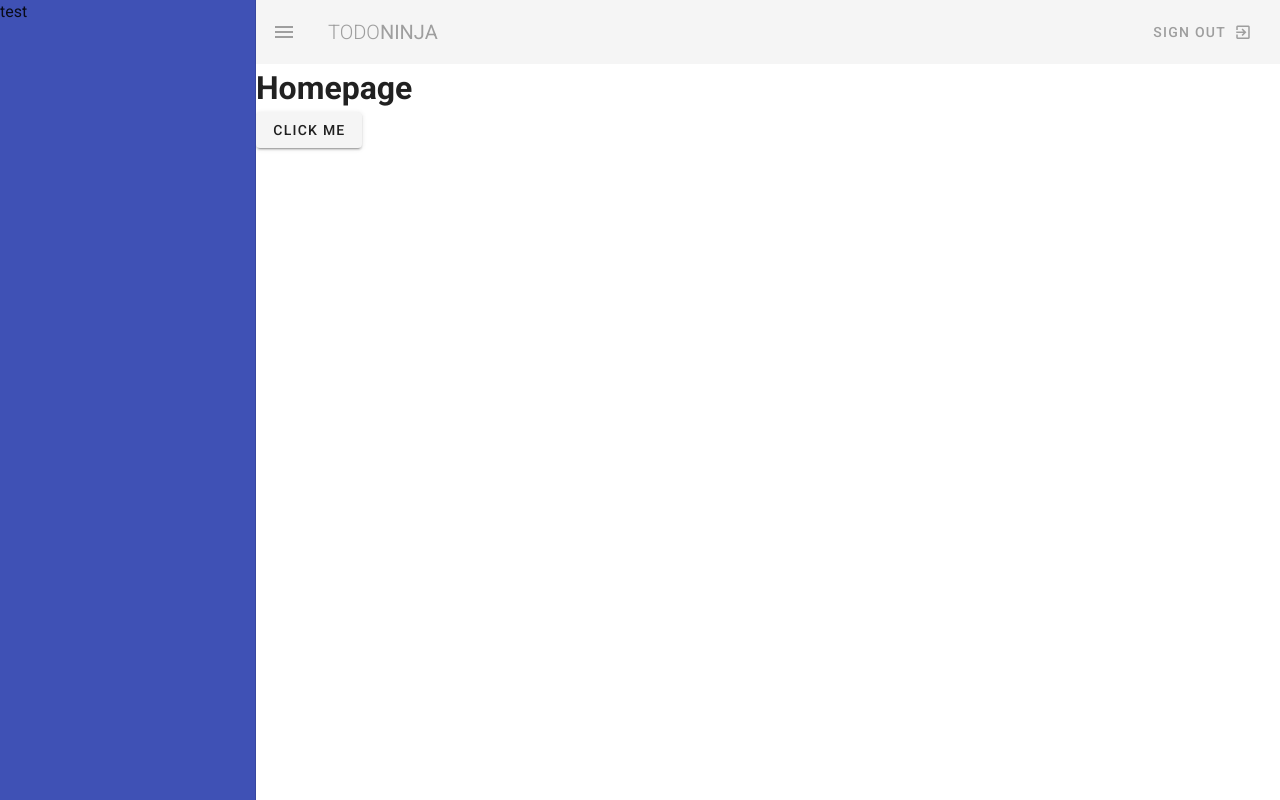
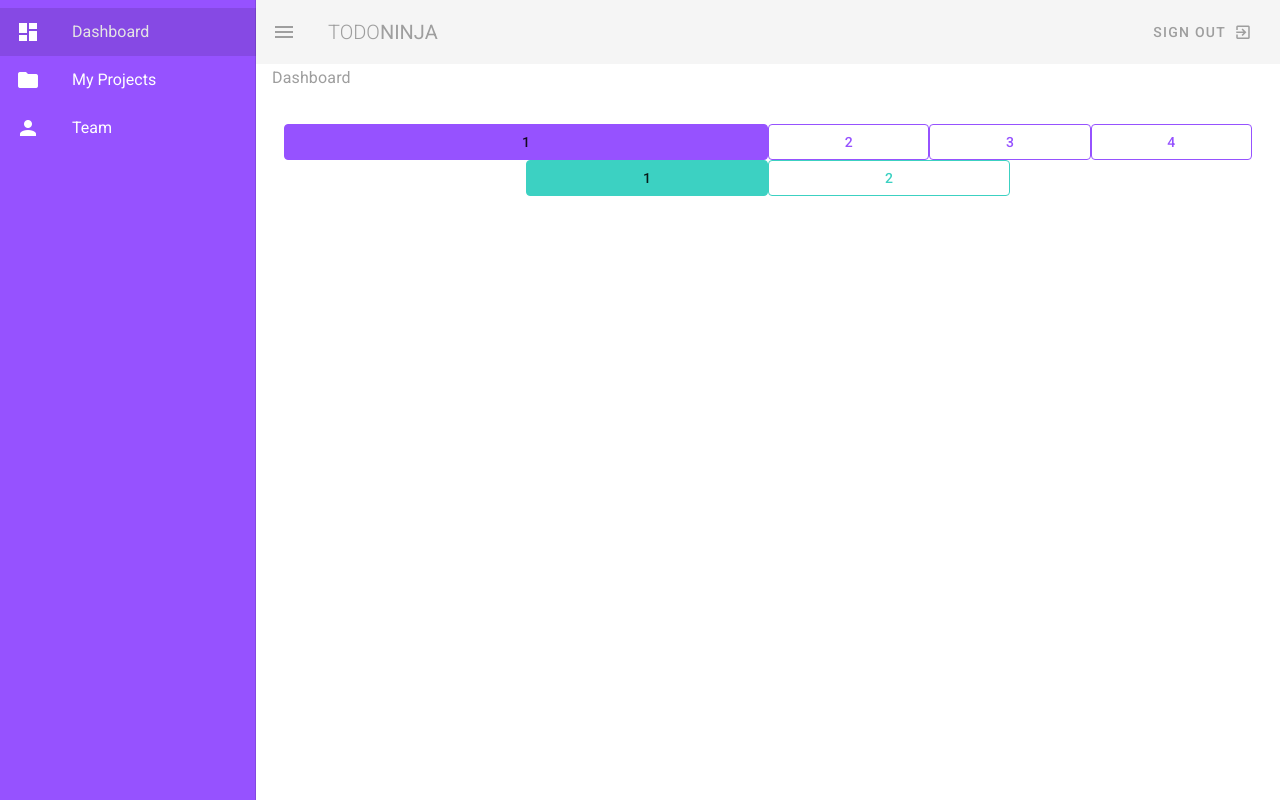
Before and after one commit to Laputa1729/vuetify-demo, a Vue app: page / in a window 1280 px wide. Both pictures are taken after a click on the button 28 px from the left and 32 px from the top of the page. Built offline with nearby package versions, Linux system fonts and the light colour scheme.

Commit message:
Grid System.

```diff
--- a/src/App.vue
+++ b/src/App.vue
@@ -38,7 +38,7 @@
         </v-app-bar>-->
 
         <Navbar></Navbar>
-        <v-main>
+        <v-main class="mx-4 mb-4">
             <router-view/>
         </v-main>
     </v-app>
--- a/src/components/Navbar.vue
+++ b/src/components/Navbar.vue
@@ -1,11 +1,14 @@
 <template>
     <nav>
+        <!-- App bars（应用栏） -->
+        <!-- app属性用于围绕<v-main>动态调整布局，注意：app属性会自动应用position: fixed到布局元素上 -->
         <v-app-bar flat app>
             <v-app-bar-nav-icon class="grey--text" @click="drawer = !drawer"></v-app-bar-nav-icon>
             <v-toolbar-title class="text-uppercase grey--text">
                 <span class="font-weight-light">Todo</span>
                 <span>Ninja</span>
             </v-toolbar-title>
+            <!-- 占位 -->
             <v-spacer></v-spacer>
             <v-btn text color="grey">
                 <span>Sign Out</span>
@@ -13,8 +16,19 @@
             </v-btn>
         </v-app-bar>
 
-        <v-navigation-drawer app class="indigo" v-model="drawer">
-            <p>test</p>
+        <v-navigation-drawer class="primary" app v-model="drawer">
+            <v-list>
+                <!-- 标记为路由link -->
+                <v-list-item v-for="(link, index) in links" :key="index" link :to="link.route">
+                    <v-list-item-action>
+                        <v-icon class="white--text">{{ link.icon }}</v-icon>
+                    </v-list-item-action>
+                    <v-list-item-content>
+                        <v-list-item-title class="white--text">{{ link.text }}</v-list-item-title>
+                    </v-list-item-content>
+
+                </v-list-item>
+            </v-list>
         </v-navigation-drawer>
     </nav>
 </template>
@@ -24,7 +38,12 @@ export default {
     name: 'Navbar',
     data() {
         return {
-            drawer: false
+            drawer: false,
+            links: [
+                { icon: 'mdi-view-dashboard', text: 'Dashboard', route: '/' },
+                { icon: 'mdi-folder', text: 'My Projects', route: '/projects' },
+                { icon: 'mdi-account', text: 'Team', route: '/team' },
+            ],
         }
     },
 }
--- a/src/plugins/vuetify.js
+++ b/src/plugins/vuetify.js
@@ -3,4 +3,15 @@ import Vuetify from 'vuetify/lib/framework';
 
 Vue.use(Vuetify);
 
-export default new Vuetify({});
+export default new Vuetify({
+    theme: {
+        themes: {
+            light: {
+                primary: '#9652ff',
+                success: '#3cd1c2',
+                info: '#ffaa2c',
+                error: '#f83e70',
+            }
+        }
+    }
+});
--- a/src/router/index.js
+++ b/src/router/index.js
@@ -1,23 +1,38 @@
 import Vue from 'vue'
 import VueRouter from 'vue-router'
-import Home from '../views/Home.vue'
+
+import Dashboard from '../views/Dashboard.vue'
+import Projects from '../views/Projects.vue'
+import Team from '../views/Team.vue'
 
 Vue.use(VueRouter)
 
 const routes = [
     {
         path: '/',
-        name: 'home',
-        component: Home
+        name: 'dashboard',
+        component: Dashboard
     },
     {
+        path: '/projects',
+        name: 'projects',
+        component: Projects
+    },
+    {
+        path: '/team',
+        name: 'team',
+        component: Team
+    },
+
+
+    /* {
         path: '/about',
         name: 'about',
         // route level code-splitting
         // this generates a separate chunk (about.[hash].js) for this route
-        // which is lazy-loaded when the route is visited.
-        component: () => import(/* webpackChunkName: "about" */ '../views/About.vue')
-    }
+        // which is [[lazy-loaded]] when the route is visited.
+        component: () => import(/!* webpackChunkName: "about" *!/ '../views/About.vue')
+    } */
 ]
 
 const router = new VueRouter({
--- a/src/views/About.vue
+++ /dev/null
@@ -1,5 +0,0 @@
-<template>
-    <div class="about">
-        <h1>This is an about page</h1>
-    </div>
-</template>
--- /dev/null
+++ b/src/views/Dashboard.vue
@@ -0,0 +1,44 @@
+<template>
+    <div class="dashboard">
+        <h1 class="subtitle-1 grey--text">Dashboard</h1>
+
+        <!-- fluid属性：铺满 -->
+        <v-container class="my-5">
+
+            <v-layout row no-gutters>
+                <!-- Extra small (超小号) 占12格 -->
+                <!-- Medium (中号) 占6格 -->
+                <v-flex xs12 md6>
+                    <v-btn class="primary" outlined block>1</v-btn>
+                </v-flex>
+                <v-flex xs4 md2>
+                    <v-btn color="primary" outlined block>2</v-btn>
+                </v-flex>
+                <v-flex xs4 md2>
+                    <v-btn color="primary" outlined block>3</v-btn>
+                </v-flex>
+                <v-flex xs4 md2>
+                    <v-btn color="primary" outlined block>4</v-btn>
+                </v-flex>
+            </v-layout>
+
+            <v-row no-gutters justify="center">
+                <v-flex xs4 md3>
+                    <v-btn class="success" outlined block>1</v-btn>
+                </v-flex>
+                <v-flex xs4 md3>
+                    <v-btn color="success" outlined block>2</v-btn>
+                </v-flex>
+            </v-row>
+
+        </v-container>
+    </div>
+</template>
+
+<script>
+
+export default {
+    name: 'Dashboard',
+    components: {},
+}
+</script>
--- a/src/views/Home.vue
+++ /dev/null
@@ -1,15 +0,0 @@
-<template>
-    <div class="home">
-        <h1>Homepage</h1>
-
-        <v-btn class="hidden-md-and-down">click me</v-btn>
-    </div>
-</template>
-
-<script>
-
-export default {
-    name: 'Home',
-    components: {},
-}
-</script>
--- /dev/null
+++ b/src/views/Projects.vue
@@ -0,0 +1,20 @@
+<template>
+    <div class="projects">
+        <h1 class="subtitle-1 grey--text">Projects</h1>
+
+        <!-- fluid属性：铺满 -->
+        <v-container class="my-5">
+            content
+        </v-container>
+    </div>
+</template>
+
+<script>
+export default {
+    name: 'Projects',
+}
+</script>
+
+<style>
+
+</style>
--- /dev/null
+++ b/src/views/Team.vue
@@ -0,0 +1,20 @@
+<template>
+    <div class="team">
+        <h1 class="subtitle-1 grey--text">Team</h1>
+
+        <!-- fluid属性：铺满 -->
+        <v-container class="my-5">
+            content
+        </v-container>
+    </div>
+</template>
+
+<script>
+export default {
+    name: 'Team',
+}
+</script>
+
+<style>
+
+</style>
```
